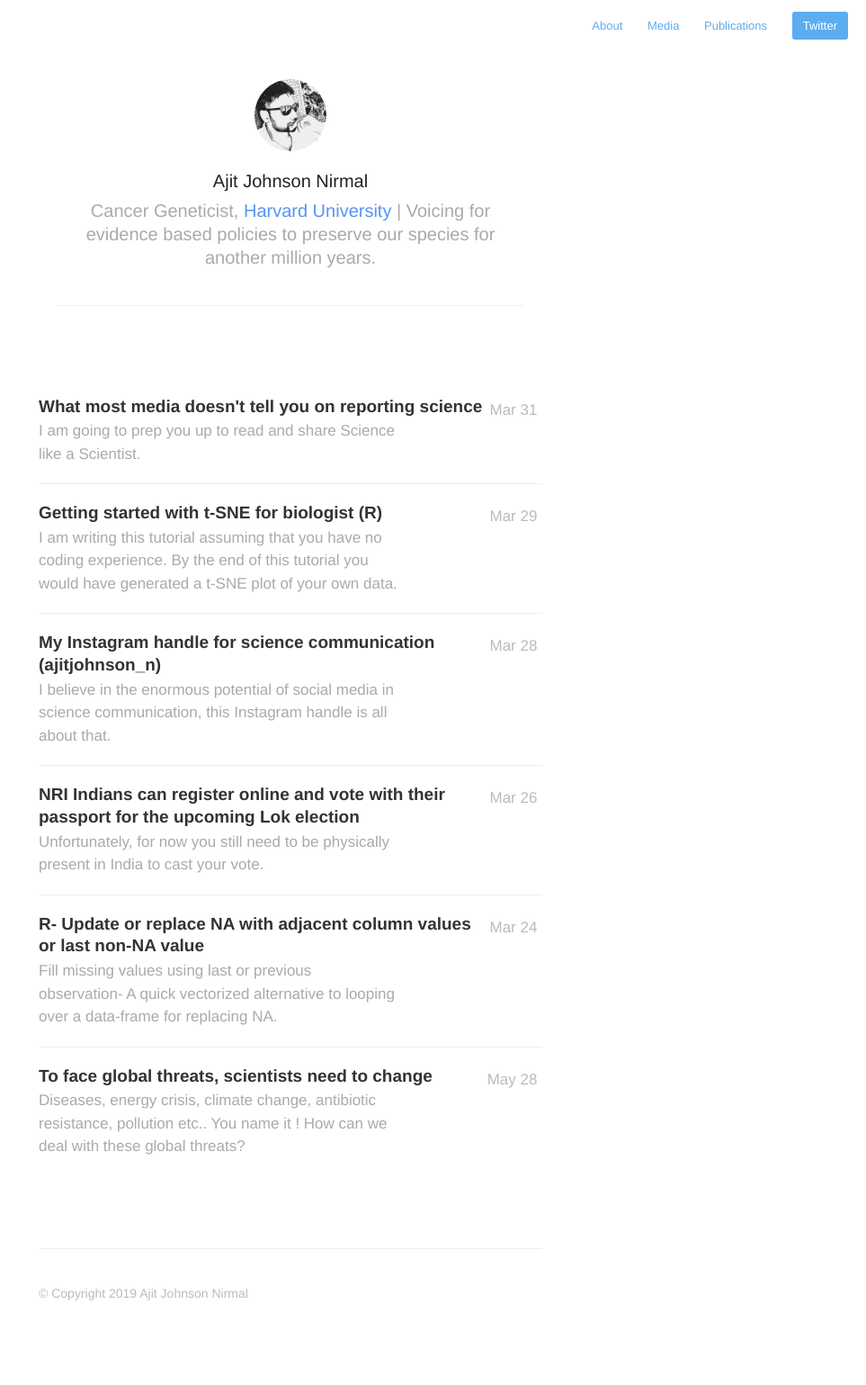
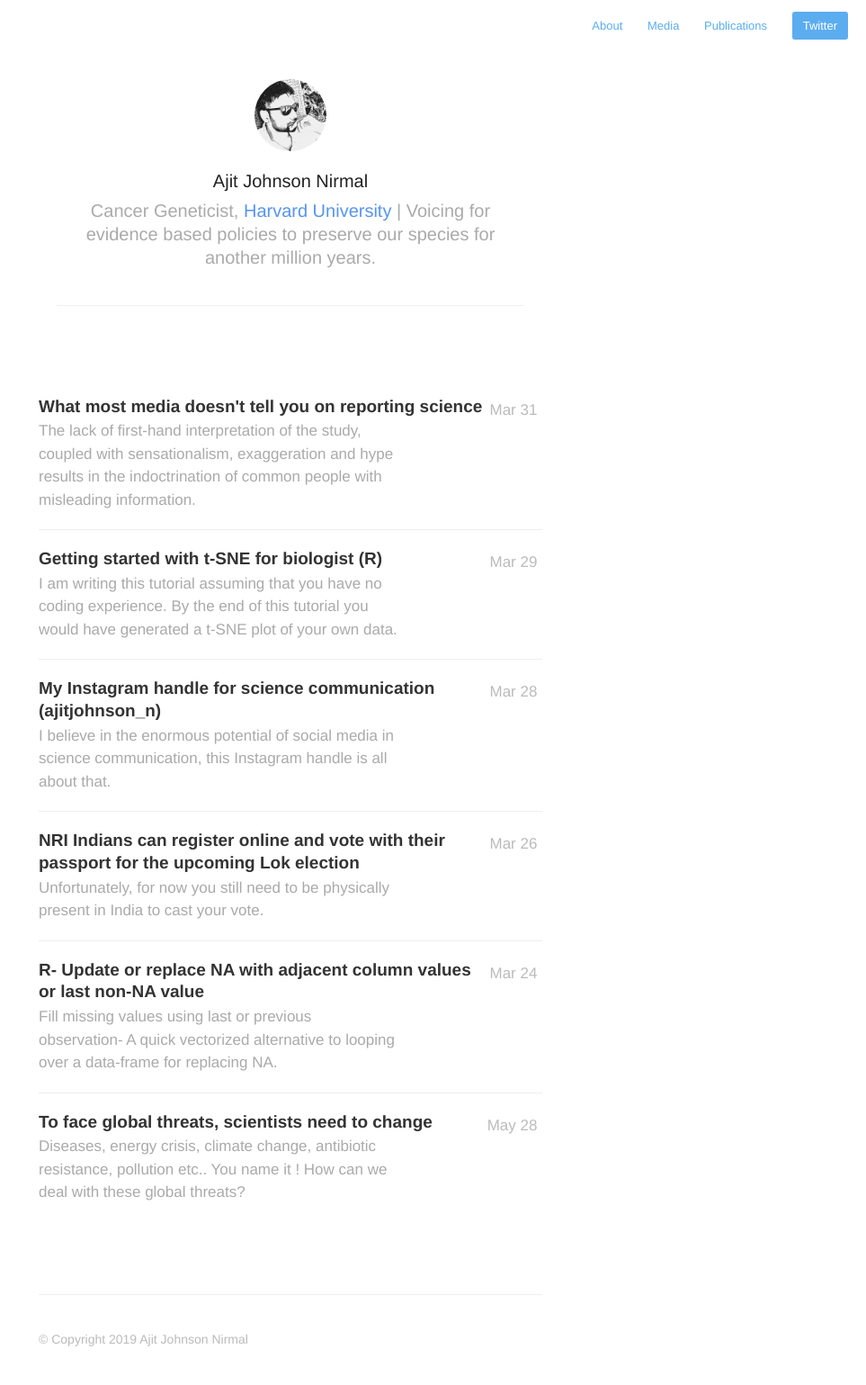
Before and after one commit to jjacklee116/ajitjohnson.github.io, a Jekyll site: the page built from index.html, in a window 1280 px wide. Shown: the whole page at 90% size, without its empty margins (317-1280 px from the left). Built offline with Jekyll 4.4.1, drawn with Linux system fonts in a browser that asks for light colours; nearby versions of some CDN libraries; the list of posts is cut into pages by our own code; before the commit the page ends 1488 px from its top, so only the background shows below that.

Commit message:
update description

```diff
--- a/_posts/2019-03-31-What-media-doesnt-tell-you-on-reporting-science.markdown
+++ b/_posts/2019-03-31-What-media-doesnt-tell-you-on-reporting-science.markdown
@@ -2,7 +2,7 @@
 title:  "What most media doesn't tell you on reporting science"
 date:   2019-03-31 10:18:00
 comments: true
-description: I am going to prep you up to read and share Science like a Scientist.
+description: The lack of first-hand interpretation of the study, coupled with sensationalism, exaggeration and hype results in the indoctrination of common people with misleading information.
 categories: ['science communication']
 tags: ['research summary', 'educational']
 header-img: "/assets/images/sc.jpeg"
```
